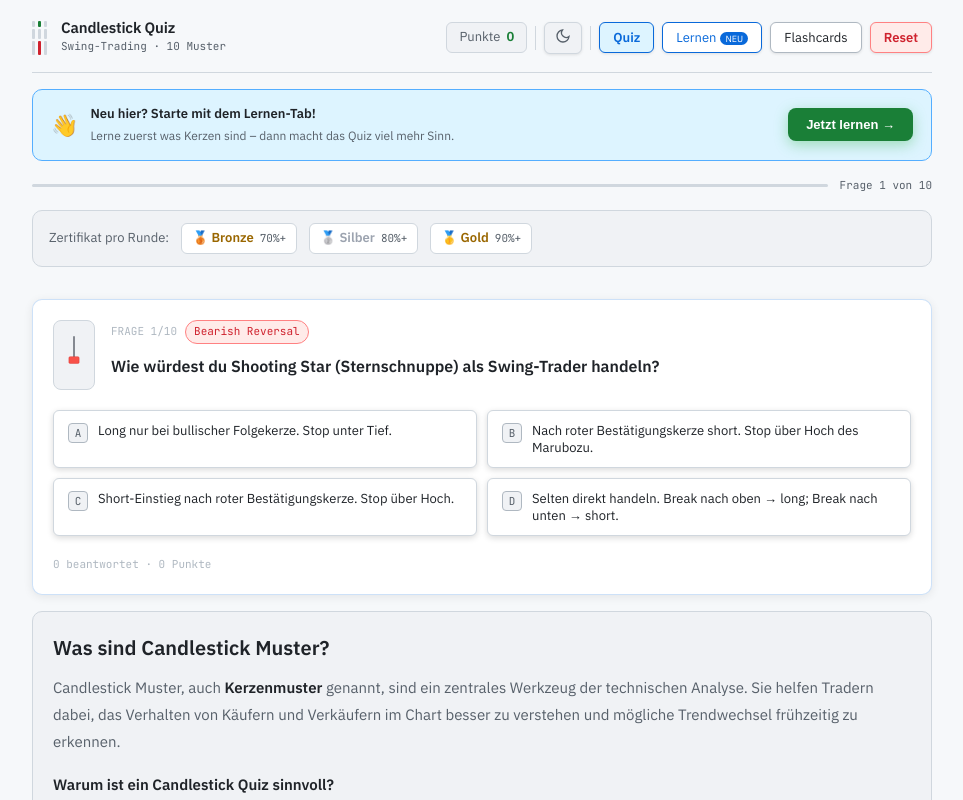
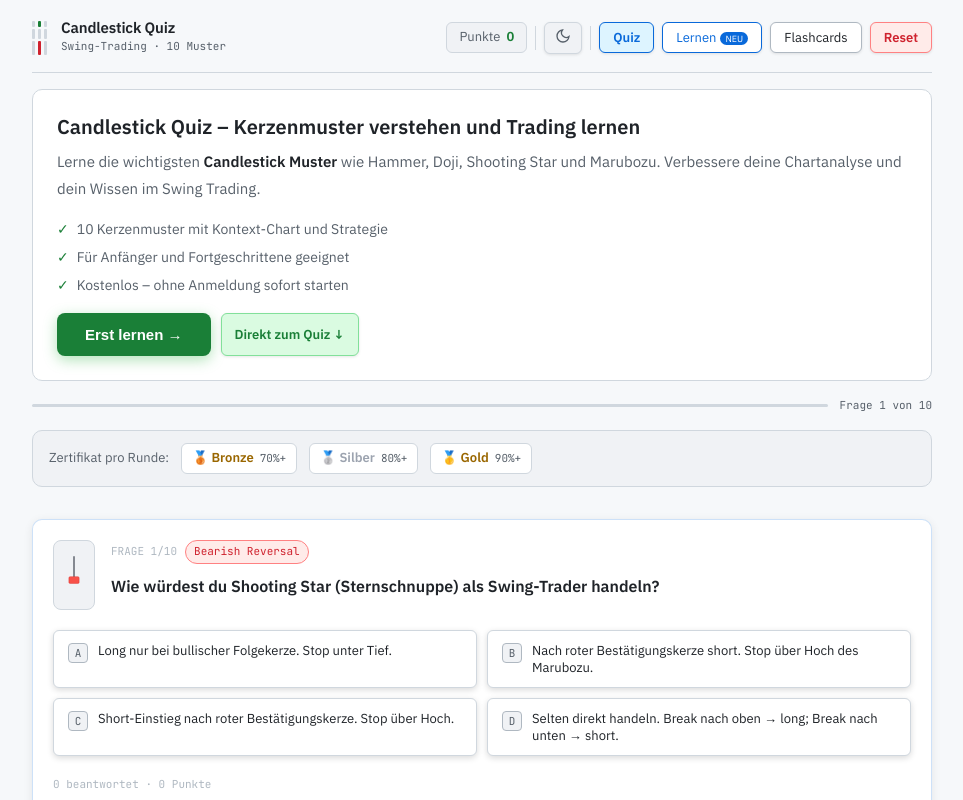
Before and after one commit to Ludolf23/candlestick-quiz, a React (Vite) app: page / in a window 1280 px wide. Shown: the top 800 px of the page, without its empty margins (158-1121 px from the left). Built offline with nearby package versions, Linux system fonts and the light colour scheme.

Commit message:
Update App.jsx

```diff
--- a/src/App.jsx
+++ b/src/App.jsx
@@ -333,17 +333,24 @@ function App(){
             </div>
           </header>
 
-          {/* Onboarding Banner */}
-          {isFirstVisit&&mode==="quiz"&&(
-            <div style={{padding:"14px 18px",borderRadius:10,background:C.blueBg,border:`1.5px solid ${C.blueBdr}`,display:"flex",alignItems:"center",justifyContent:"space-between",gap:14,flexWrap:"wrap",animation:"fadeIn .3s ease forwards"}}>
-              <div style={{display:"flex",alignItems:"center",gap:12}}>
-                <span style={{fontSize:22}}>👋</span>
-                <div>
-                  <div style={{fontSize:13,fontWeight:600,color:C.text}}>Neu hier? Starte mit dem Lernen-Tab!</div>
-                  <div style={{fontSize:12,color:C.textMuted,marginTop:2}}>Lerne zuerst was Kerzen sind – dann macht das Quiz viel mehr Sinn.</div>
-                </div>
+          {/* Hero – immer sichtbar im Quiz-Tab */}
+          {mode==="quiz"&&!inReview&&!lastRound&&(
+            <div style={{padding:"24px",borderRadius:10,background:C.surface,border:`1.5px solid ${C.border}`,display:"grid",gap:16,animation:"fadeIn .3s ease forwards"}}>
+              <div>
+                <h1 style={{fontSize:20,fontWeight:600,color:C.text,lineHeight:1.3,marginBottom:8}}>Candlestick Quiz – Kerzenmuster verstehen und Trading lernen</h1>
+                <p style={{fontSize:15,lineHeight:1.8,color:C.textMuted}}>Lerne die wichtigsten <strong style={{color:C.text}}>Candlestick Muster</strong> wie Hammer, Doji, Shooting Star und Marubozu. Verbessere deine Chartanalyse und dein Wissen im Swing Trading.</p>
               </div>
-              <button className="cta-btn" style={{fontSize:13,padding:"9px 18px"}} onClick={()=>setMode("lernen")}>Jetzt lernen →</button>
+              <ul style={{listStyle:"none",padding:0,margin:0,display:"grid",gap:6}}>
+                {["10 Kerzenmuster mit Kontext-Chart und Strategie","Für Anfänger und Fortgeschrittene geeignet","Kostenlos – ohne Anmeldung sofort starten"].map(t=>(
+                  <li key={t} style={{fontSize:14,color:C.textMuted,display:"flex",gap:8}}>
+                    <span style={{color:C.green,flexShrink:0}}>✓</span><span>{t}</span>
+                  </li>
+                ))}
+              </ul>
+              <div style={{display:"flex",gap:10,flexWrap:"wrap"}}>
+                <button className="cta-btn" onClick={()=>setMode("lernen")}>Erst lernen →</button>
+                <button className="nav-btn primary" onClick={()=>document.getElementById("quiz-anchor")?.scrollIntoView({behavior:"smooth"})}>Direkt zum Quiz ↓</button>
+              </div>
             </div>
           )}
 
```
